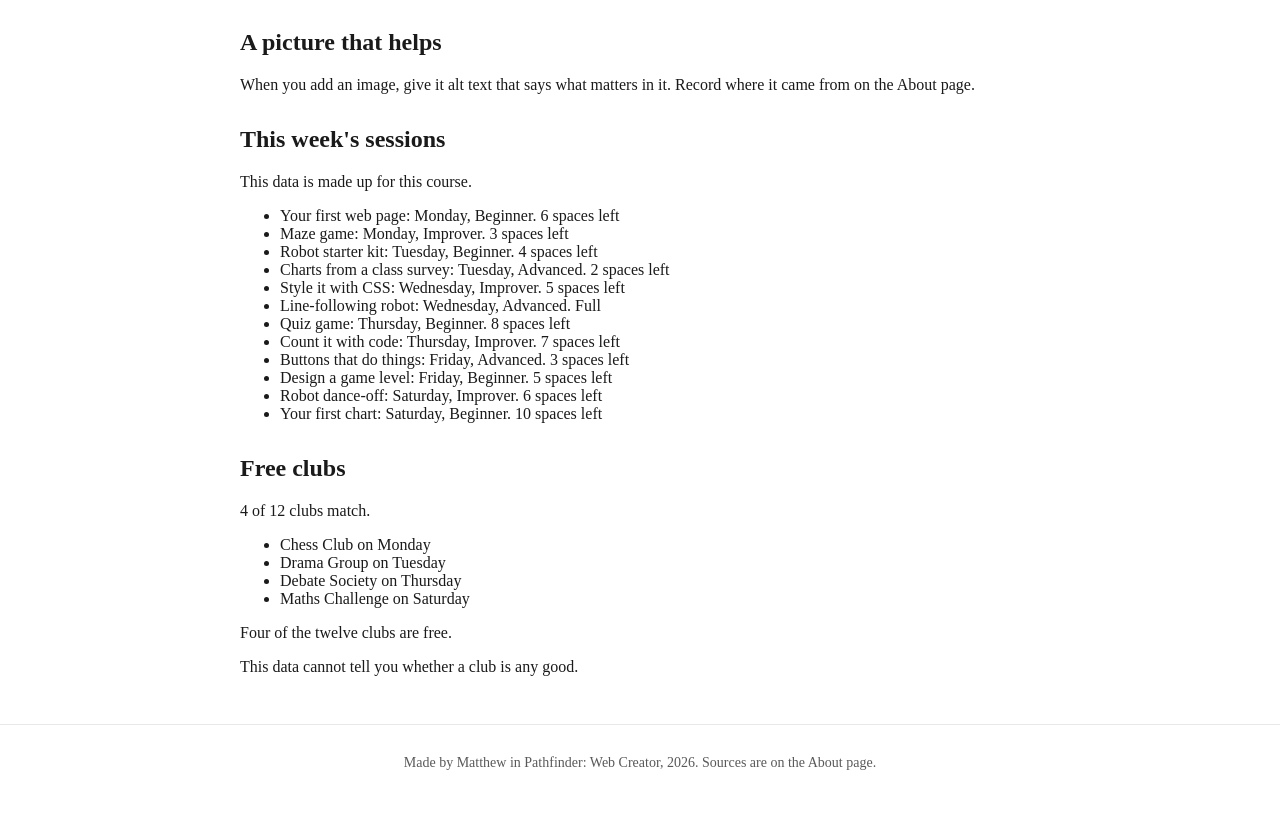
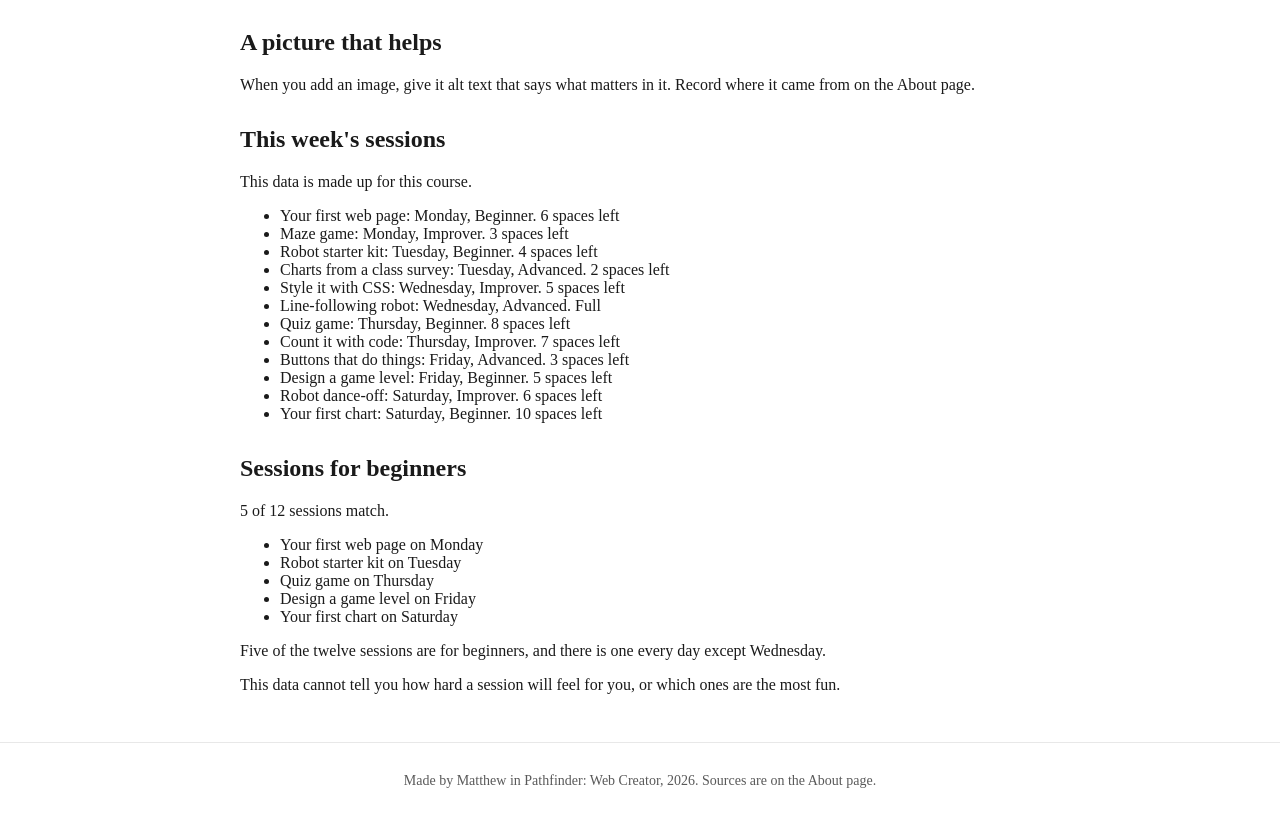
Before and after one commit to matthewkimani10-source/byte-club, a plain HTML site: page more.html in a window 1280 px wide. Shown: the part 229-1048 px from the top of the page. Drawn offline with Linux system fonts and the light colour scheme.

Commit message:
Show Beginner sessions with a count

```diff
--- a/more.html
+++ b/more.html
@@ -34,11 +34,11 @@
   <ul id="data-list"></ul>
 </section>
 <section>
-  <h2>Free clubs</h2>
+  <h2>Sessions for beginners</h2>
   <p id="filter-count"></p>
   <ul id="filter-list"></ul>
-  <p>Four of the twelve clubs are free.</p>
-  <p>This data cannot tell you whether a club is any good.</p>
+  <p>Five of the twelve sessions are for beginners, and there is one every day except Wednesday.</p>
+  <p>This data cannot tell you how hard a session will feel for you, or which ones are the most fun.</p>
 </section>
 
   </main>
--- a/script.js
+++ b/script.js
@@ -58,26 +58,22 @@ if (dataList) {
   }
   console.log("Sessions shown:", sessions.length);
 }
-// Day 6, Block 2: keep only the free clubs
-// Only run this on a page that has the data list.
+// Day 6, Block 2: keep only the Beginner sessions
 if (dataList) {
-  const free = clubs.filter(function (club) {
-    return club.costKsh === 0;
+  const beginner = sessions.filter(function (session) {
+    return session.level === "Beginner";
   });
-
   const filterCount = document.querySelector("#filter-count");
   const filterList = document.querySelector("#filter-list");
-  filterCount.textContent = free.length + " of " + clubs.length + " clubs match.";
-
-  for (const club of free) {
+  filterCount.textContent = beginner.length + " of " + sessions.length + " sessions match.";
+  for (const session of beginner) {
     const li = document.createElement("li");
-    li.textContent = club.name + " on " + club.day;
+    li.textContent = session.name + " on " + session.day;
     filterList.appendChild(li);
   }
-
-  if (free.length === 0) {
+  if (beginner.length === 0) {
     const li = document.createElement("li");
-    li.textContent = "No clubs match";
+    li.textContent = "No sessions match";
     filterList.appendChild(li);
   }
 }
```
